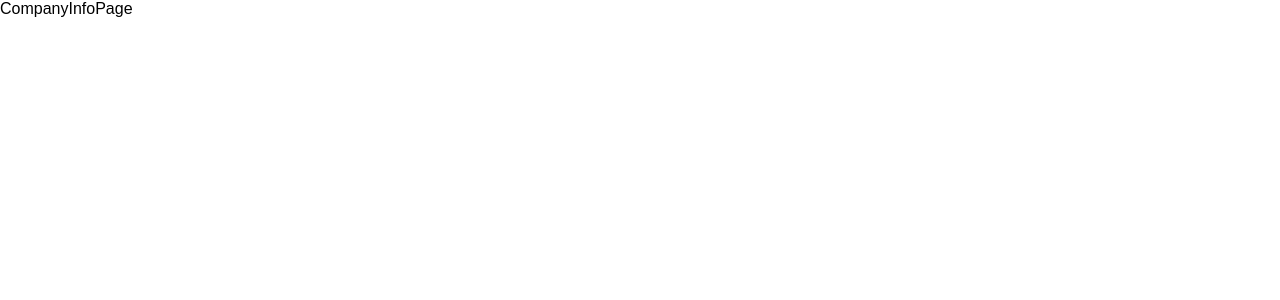
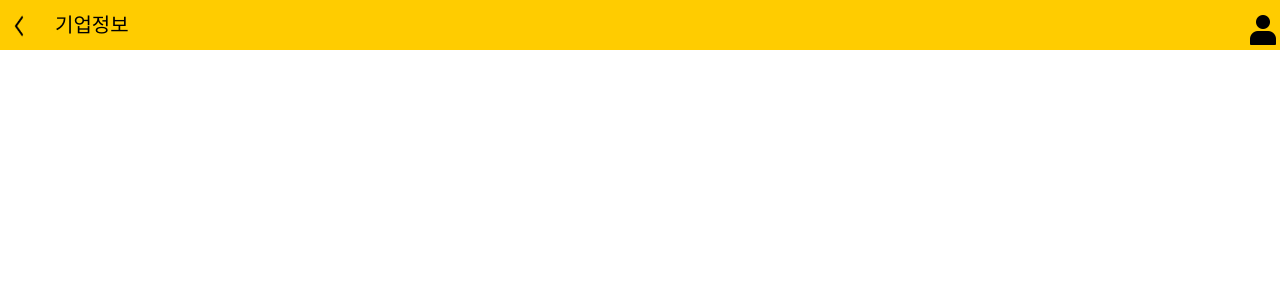
Before and after one commit to pika-two/pika-two-FE, a React (Vite) app: page /company/1 in a window 1280 px wide. Shown: the top 300 px of the page. Built offline with nearby package versions, Linux system fonts and the light colour scheme.

Commit message:
[ADD] Header 추가
[ADD] Header 추가

```diff
--- a/src/pages/CompanyInfoPage.jsx
+++ b/src/pages/CompanyInfoPage.jsx
@@ -1,5 +1,14 @@
+import BothHeader from "../components/Composition/BothHeader"
+import { useInternalRouter } from "./routing"
+import BackIcon from '../components/ui/icon/BackIcon'
+import MyPageIcon from '../components/ui/icon/MyPageIcon'
+
 export default function CompanyInfoPage() {
+  const {goBack, push} = useInternalRouter();
   return (
-    <div>CompanyInfoPage</div>
+    <div>
+        <BothHeader left={<BackIcon onClick={()=>goBack()}/>}  right={<MyPageIcon onClick={()=>push('/myPage')}  />}  title="기업정보"></BothHeader>
+
+    </div>
   )
 }
```
